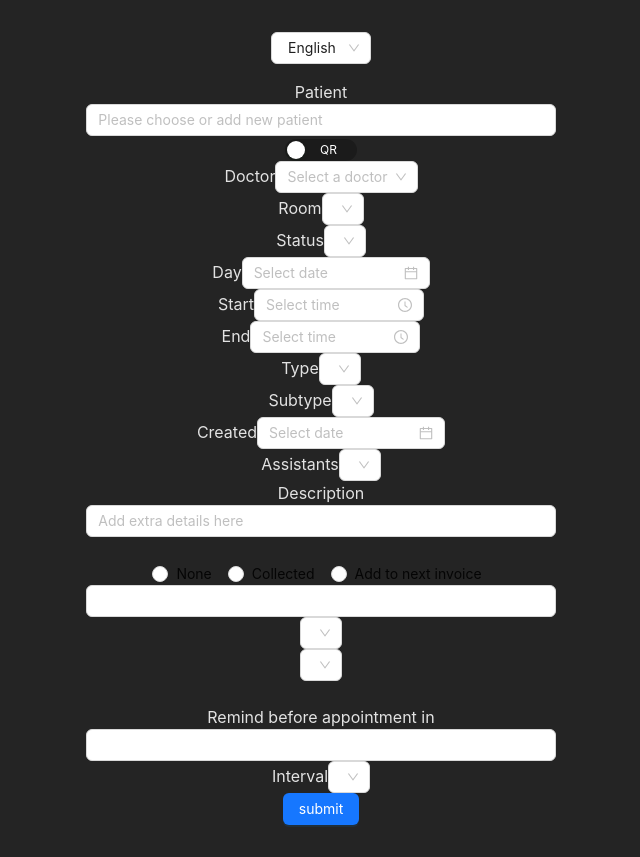
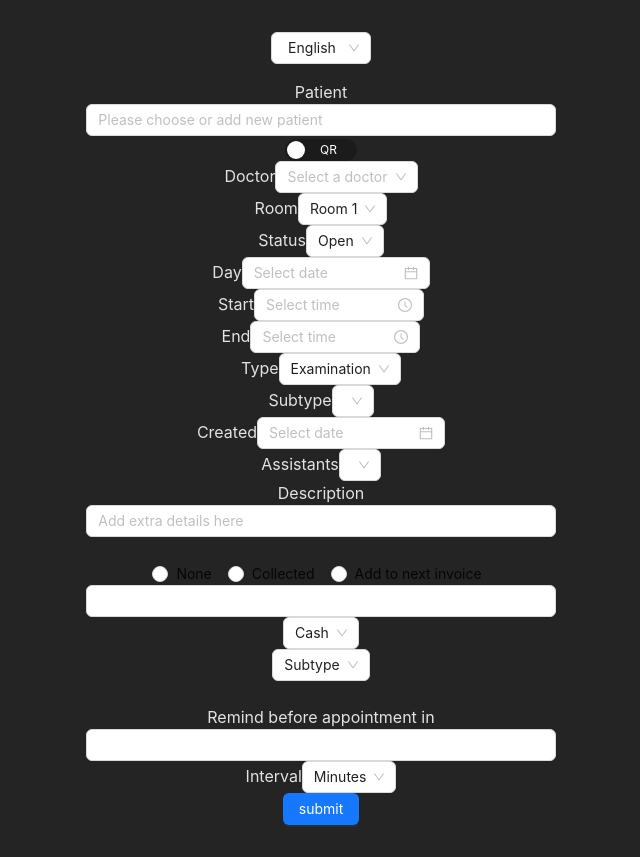
Before and after one commit to Ahmed-Elbessfy/add-patient-app, a React (Vite) app: page / in a window 1280 px wide. Shown: the whole page, without its empty margins (319-959 px from the left). Built offline with nearby package versions, Linux system fonts and the light colour scheme.

Commit message:
fix select default value bug & edit defaultValue config
- adding missed defaultValue to Select input settings at AddAppointmentFields
- due to typescript error about not accepting "number" type possibility
for a value with "string" type, I need to define each input default value type

```diff
--- a/src/features/AddAppointmentFields/AddAppointmentFields.tsx
+++ b/src/features/AddAppointmentFields/AddAppointmentFields.tsx
@@ -66,6 +66,7 @@ const AddAppointmentFields: FC<FieldConfig> = (props) => {
           data-testid={testId}
           id={id}
           onChange={(value: string) => onChange(value)}
+          defaultValue={props.defaultValue}
         >
           {props.options &&
             props.options.map((option, ind) => {
--- a/src/features/AddAppointmentFields/AddAppointmentInputs.type.tsx
+++ b/src/features/AddAppointmentFields/AddAppointmentInputs.type.tsx
@@ -24,7 +24,6 @@ interface ItemField {
   name: string;
   label?: string;
   placeholder?: string;
-  defaultValue?: string | number;
 }
 
 type Option = {
@@ -38,27 +37,32 @@ export interface FieldText extends ItemField {
 
 export interface FieldNumber extends ItemField {
   fieldType: "number";
+  defaultValue?: number;
 }
 
 export interface FieldSelect extends ItemField {
   fieldType: "select";
   options: Option[];
+  defaultValue?: string;
 }
 
 export interface FieldRadio extends ItemField {
   fieldType: "radio";
   options: Option[];
+  defaultValue?: string;
 }
 
 export interface FieldDate extends ItemField {
   fieldType: "datePicker";
   format: string;
+  defaultValue?: string;
 }
 
 export interface FieldTime extends ItemField {
   fieldType: "timePicker";
   use12Hours: boolean;
   format: string;
+  defaultValue?: string;
 }
 
 export interface FieldTextArea extends ItemField {
```
